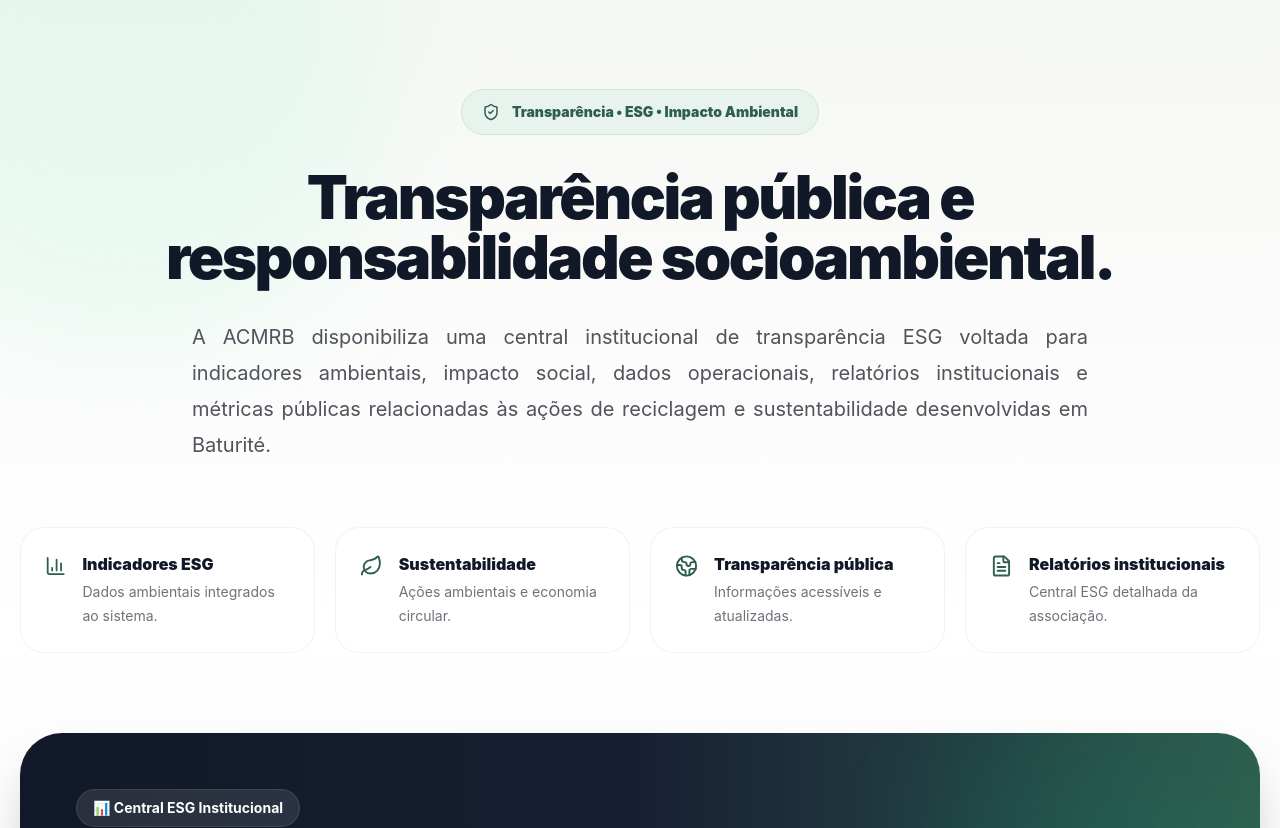
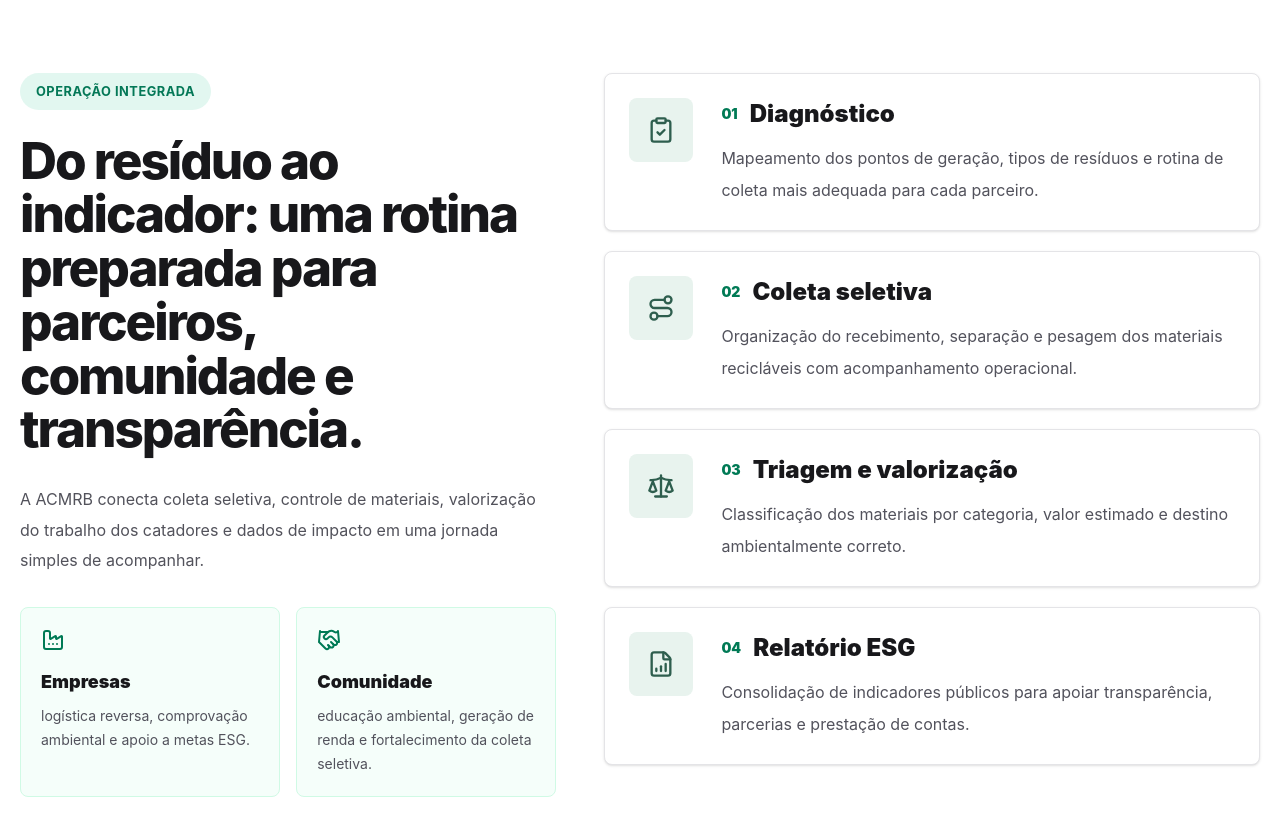
Before and after one commit to joota2500/acmrb-platform, a Next.js app: page / in a window 1280 px wide. Shown: the part 2580-3408 px from the top of the page. Built offline with nearby package versions, Linux system fonts and the light colour scheme; no server answers; the database is empty.

Commit message:
site versao 0.2 atualizado

```diff
--- a/src/app/globals.css
+++ b/src/app/globals.css
@@ -34,18 +34,7 @@
 
 body {
 
-  background:
-    radial-gradient(
-      circle at top left,
-      rgba(20,184,166,0.08),
-      transparent 25%
-    ),
-    radial-gradient(
-      circle at bottom right,
-      rgba(34,197,94,0.08),
-      transparent 25%
-    ),
-    var(--background);
+  background: var(--background);
 
   color: var(--foreground);
 
@@ -231,14 +220,16 @@
 
   -webkit-backdrop-filter: blur(18px);
 
-  border: 1px solid var(--border);
+  border: 1px solid rgba(15, 23, 42, 0.08);
+
+  border-radius: 0.5rem;
 
   box-shadow:
-    0 10px 40px rgba(
+    0 8px 26px rgba(
       0,
       0,
       0,
-      0.04
+      0.05
     ),
     inset 0 1px 0 rgba(
       255,
@@ -256,10 +247,10 @@
 
 .glass-card:hover {
 
-  transform: translateY(-6px);
+  transform: translateY(-3px);
 
   box-shadow:
-    0 20px 50px rgba(
+    0 18px 40px rgba(
       0,
       0,
       0,
@@ -293,7 +284,7 @@
 
   padding: 0.95rem 1.5rem;
 
-  border-radius: 1rem;
+  border-radius: 0.5rem;
 
   background:
     linear-gradient(
@@ -402,7 +393,7 @@
 
   .glass-card {
 
-    border-radius: 1.5rem;
+    border-radius: 0.5rem;
 
   }
 
@@ -437,3 +428,13 @@
   }
 
 }
+
+::selection {
+  background: rgba(15, 118, 110, 0.18);
+  color: #0f172a;
+}
+
+:focus-visible {
+  outline: 3px solid rgba(20, 184, 166, 0.55);
+  outline-offset: 3px;
+}
--- a/src/app/layout.tsx
+++ b/src/app/layout.tsx
@@ -1,6 +1,41 @@
 import "./globals.css";
 
 import { AuthProvider } from "@/contexts/AuthContext";
+
+import type { Metadata, Viewport } from "next";
+
+export const metadata: Metadata = {
+  title: {
+    default: "ACMRB | Plataforma ESG e Reciclagem",
+    template: "%s | ACMRB",
+  },
+  description:
+    "Plataforma institucional da ACMRB para gestão de materiais recicláveis, transparência ESG, logística reversa e impacto social em Baturité.",
+  applicationName: "ACMRB Platform",
+  authors: [{ name: "ACMRB" }],
+  keywords: [
+    "ACMRB",
+    "reciclagem",
+    "Baturité",
+    "ESG",
+    "logística reversa",
+    "coleta seletiva",
+    "materiais recicláveis",
+  ],
+  openGraph: {
+    title: "ACMRB | Plataforma ESG e Reciclagem",
+    description:
+      "Gestão de materiais recicláveis, transparência ESG e impacto social em Baturité.",
+    locale: "pt_BR",
+    siteName: "ACMRB",
+    type: "website",
+  },
+};
+
+export const viewport: Viewport = {
+  themeColor: "#0f766e",
+  colorScheme: "light",
+};
 
 export default function RootLayout({
   children,
--- a/src/app/page.tsx
+++ b/src/app/page.tsx
@@ -7,6 +7,8 @@
 import StatsSection from "../components/home/StatsSection";
 
 import AboutSection from "../components/home/AboutSection";
+
+import OperationsSection from "../components/home/OperationsSection";
 
 import ESGMetrics from "../components/home/ESGMetrics";
 
@@ -54,6 +56,8 @@
 
 
       <AboutSection />
+
+      <OperationsSection />
 
        {/* =========================
           RESUMO ESG
--- /dev/null
+++ b/src/components/home/OperationsSection.tsx
@@ -0,0 +1,141 @@
+"use client";
+
+import { motion } from "framer-motion";
+import {
+  ClipboardCheck,
+  Factory,
+  FileBarChart,
+  Handshake,
+  Route,
+  Scale,
+} from "lucide-react";
+
+const steps = [
+  {
+    title: "Diagnóstico",
+    description:
+      "Mapeamento dos pontos de geração, tipos de resíduos e rotina de coleta mais adequada para cada parceiro.",
+    icon: ClipboardCheck,
+  },
+  {
+    title: "Coleta seletiva",
+    description:
+      "Organização do recebimento, separação e pesagem dos materiais recicláveis com acompanhamento operacional.",
+    icon: Route,
+  },
+  {
+    title: "Triagem e valorização",
+    description:
+      "Classificação dos materiais por categoria, valor estimado e destino ambientalmente correto.",
+    icon: Scale,
+  },
+  {
+    title: "Relatório ESG",
+    description:
+      "Consolidação de indicadores públicos para apoiar transparência, parcerias e prestação de contas.",
+    icon: FileBarChart,
+  },
+];
+
+const audiences = [
+  {
+    label: "Empresas",
+    text: "logística reversa, comprovação ambiental e apoio a metas ESG.",
+    icon: Factory,
+  },
+  {
+    label: "Comunidade",
+    text: "educação ambiental, geração de renda e fortalecimento da coleta seletiva.",
+    icon: Handshake,
+  },
+];
+
+export default function OperationsSection() {
+  return (
+    <section className="section-spacing bg-white">
+      <div className="container-custom">
+        <div className="grid gap-12 lg:grid-cols-[0.9fr_1.1fr] lg:items-start">
+          <motion.div
+            initial={{ opacity: 0, y: 24 }}
+            whileInView={{ opacity: 1, y: 0 }}
+            transition={{ duration: 0.6 }}
+            viewport={{ once: true }}
+            className="lg:sticky lg:top-28"
+          >
+            <div className="section-tag mb-6">
+              Operação integrada
+            </div>
+
+            <h2 className="section-title">
+              Do resíduo ao indicador: uma rotina preparada para parceiros,
+              comunidade e transparência.
+            </h2>
+
+            <p className="section-description mt-7">
+              A ACMRB conecta coleta seletiva, controle de materiais,
+              valorização do trabalho dos catadores e dados de impacto em uma
+              jornada simples de acompanhar.
+            </p>
+
+            <div className="mt-8 grid gap-4 sm:grid-cols-2">
+              {audiences.map((item) => {
+                const Icon = item.icon;
+
+                return (
+                  <div
+                    key={item.label}
+                    className="rounded-lg border border-emerald-100 bg-emerald-50/50 p-5"
+                  >
+                    <Icon className="text-emerald-700" size={24} />
+                    <h3 className="mt-4 text-lg font-black text-zinc-900">
+                      {item.label}
+                    </h3>
+                    <p className="mt-2 text-sm leading-6 text-zinc-600">
+                      {item.text}
+                    </p>
+                  </div>
+                );
+              })}
+            </div>
+          </motion.div>
+
+          <div className="grid gap-5">
+            {steps.map((step, index) => {
+              const Icon = step.icon;
+
+              return (
+                <motion.div
+                  key={step.title}
+                  initial={{ opacity: 0, y: 24 }}
+                  whileInView={{ opacity: 1, y: 0 }}
+                  transition={{ duration: 0.55, delay: index * 0.06 }}
+                  viewport={{ once: true }}
+                  className="grid gap-5 rounded-lg border border-zinc-200 bg-white p-6 shadow-sm sm:grid-cols-[4.5rem_1fr]"
+                >
+                  <div className="flex h-16 w-16 items-center justify-center rounded-lg bg-[#E8F3EE] text-[#2E5E4E]">
+                    <Icon size={28} />
+                  </div>
+
+                  <div>
+                    <div className="flex items-center gap-3">
+                      <span className="text-sm font-black text-emerald-700">
+                        0{index + 1}
+                      </span>
+                      <h3 className="text-2xl font-black text-zinc-900">
+                        {step.title}
+                      </h3>
+                    </div>
+
+                    <p className="mt-3 max-w-2xl leading-8 text-zinc-600">
+                      {step.description}
+                    </p>
+                  </div>
+                </motion.div>
+              );
+            })}
+          </div>
+        </div>
+      </div>
+    </section>
+  );
+}
```
Also changed, not shown: 2 other files (tests, documents, lock files or other folders).
